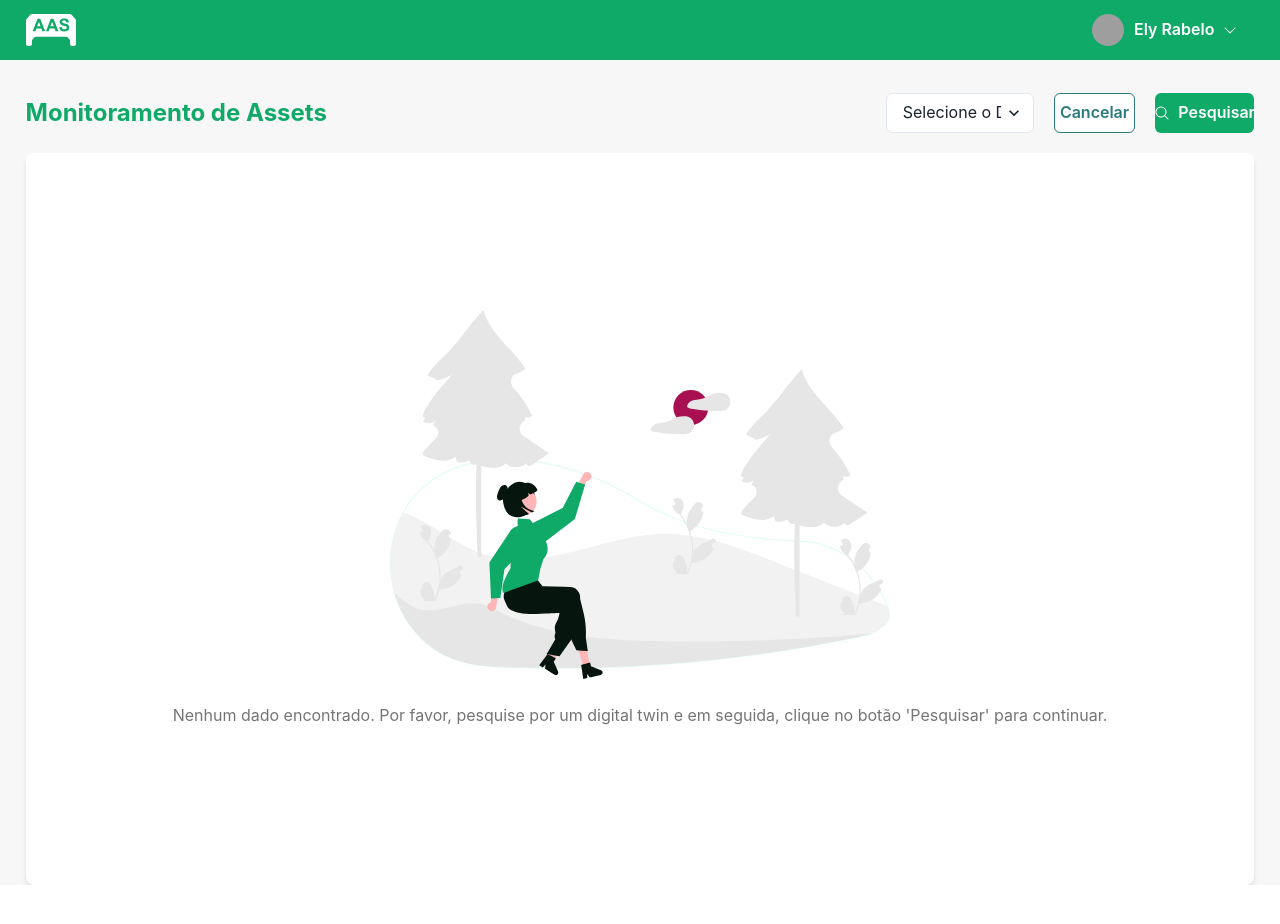
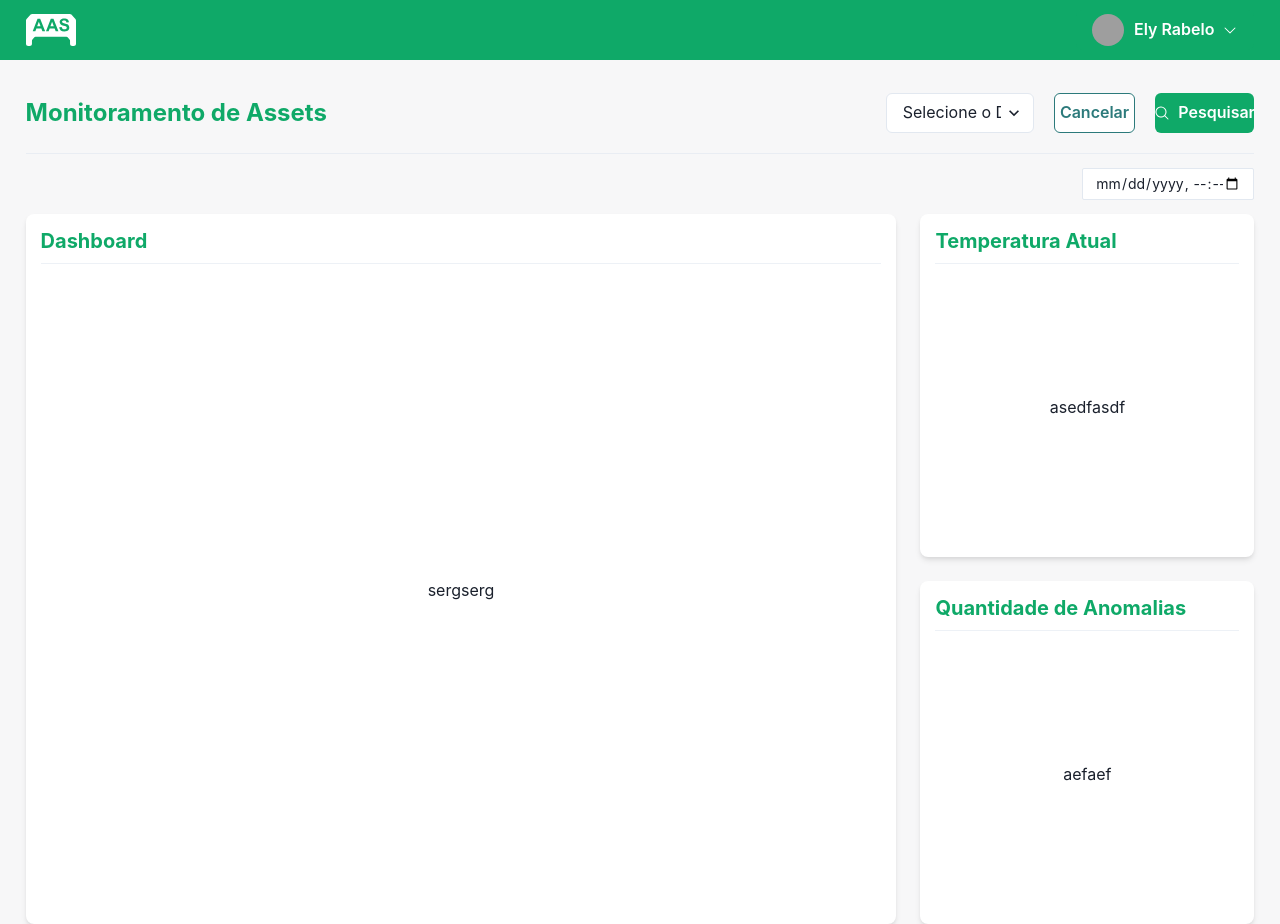
Before and after one commit to TCC-SIS-2024/Monitoring-Dashboard, a React (Vite) app: page / in a window 1280 px wide. Before the commit the page ends 885 px from the top, so only its background shows below. Built offline with nearby package versions, Linux system fonts and the light colour scheme; grey boxes are pictures that could not be loaded.

Commit message:
feat: add dashboard page with the cards

```diff
--- a/src/components/Header/Header.tsx
+++ b/src/components/Header/Header.tsx
@@ -1,7 +1,6 @@
-import { Box, Flex, IconButton, Img, Menu, MenuButton, MenuItem, MenuList } from "@chakra-ui/react"
+import { Box, Flex, Img } from "@chakra-ui/react"
 import logoMiniWhite from '../../assets/logo_mini_white.svg'
 import { UserInfo } from "./UserInfo"
-import { CaretDown } from '@phosphor-icons/react'
 
 export function Header() {
 
--- /dev/null
+++ b/src/components/MainChart/CardData.tsx
@@ -0,0 +1,23 @@
+import { Box, Divider, Flex } from "@chakra-ui/react";
+import { Heading } from '@chakra-ui/react'
+import React from "react";
+
+interface CardDataProps {
+  title: string
+  children: React.ReactNode
+  isCahrt?: boolean
+}
+
+export function CardData({ title, children, isCahrt = false }: CardDataProps) {
+  return (
+    <Box p='15px'boxShadow='md' h='100%' bg='white' borderRadius='8px'>
+      <Heading as='h1' size='md' color='greenPigment.100'>{title}</Heading>
+      <Divider m='10px 0' />
+      <Flex h={isCahrt ? '93%' : '85%'} justifyContent='center' alignItems='center' alignSelf='center' flexDirection='column'>
+        <Box>
+          {children}
+        </Box>
+      </Flex>
+    </Box>
+  )
+}
--- /dev/null
+++ b/src/components/MainChart/MainChart.tsx
@@ -0,0 +1,49 @@
+import { Box, Divider, Flex, Grid, GridItem, Input } from "@chakra-ui/react";
+import { CardData } from "./CardData";
+
+export function MainChart() {
+  return (
+    <>
+      <Divider />
+      <Box w='100%' h='60px'>
+        <Flex alignItems='center' justifyContent='flex-end' h='100%'>
+          <Input bg='white' placeholder='Select Date and Time' w='14%' size='sm' type='datetime-local' />
+        </Flex>
+      </Box>
+      <Box w='100%' h='710px' >
+        <Grid h='100%'
+          templateRows='repeat(2, 1fr)'
+          templateColumns='repeat(7, 1fr)'
+          gap={6}>
+          <GridItem rowSpan={2} colSpan={5}>
+            <CardData isCahrt title='Dashboard'>sergserg</CardData>
+          </GridItem>
+          <GridItem colSpan={2}>
+            <CardData title="Temperatura Atual">asedfasdf</CardData>
+          </GridItem>
+          <GridItem colSpan={2}>
+            <CardData title="Quantidade de Anomalias">aefaef</CardData>
+          </GridItem>
+        </Grid>
+      </Box >
+    </>
+  )
+}
+
+/*
+
+
+<Grid templateAreas={`
+            "chart temperature"
+            "chart anomalies"
+          `}
+          gridTemplateRows={'50% fr 0'}
+          gridTemplateColumns={'70% 1fr'}
+          gap={6}
+          h='100%' templateColumns='repeat(6, 1fr)' >
+          <GridItem area={'chart'} bg='red.500' />
+          <GridItem area={'temperature'} bg='blue.500' />
+          <GridItem area={'anomalies'} bg='green.500' />
+        </Grid>
+
+*/
--- /dev/null
+++ b/src/components/NoDataFound.tsx
@@ -0,0 +1,14 @@
+import { Box, Flex, Img, Text } from "@chakra-ui/react";
+import noDataLogo from '../assets/no_data_logo.svg'
+
+export function NoDataFound() {
+  return (
+    <Box boxShadow='md' bg='white' borderRadius='8px' h='732px' >
+      <Flex gap={6} flexDirection='column' alignItems='center' justify='center' h='100%'>
+        <Img w='500px' src={noDataLogo}></Img>
+        <Text textStyle='justify' color='softgray.100'>Nenhum dado encontrado. Por favor, pesquise por um digital twin
+          e em seguida, clique no botão 'Pesquisar' para continuar.</Text>
+      </Flex>
+    </Box>
+  )
+}
--- /dev/null
+++ b/src/components/SearchInput.tsx
@@ -0,0 +1,40 @@
+import { Box, Button, Flex, Select } from "@chakra-ui/react"
+import { MagnifyingGlass } from "@phosphor-icons/react"
+
+export function SearchInput() {
+
+  const options = [
+    {
+      label: 'AAS1', value: 'AAS1'
+    },
+    {
+      label: 'opc.tcp://0.0.0.0:4840', value: 'opc.tcp://0.0.0.0:4840'
+    },
+    {
+      label: 'AAS3', value: 'AAS3'
+    }
+  ]
+
+  return (
+    <Box width='30%'>
+      <form>
+        <Flex justifyContent='space-between' gap={5} alignItems='center'>
+          <Select bg='white' focusBorderColor="greenPigment.100" placeholder="Selecione o Digital Twin" width='60%'>
+            {options && options.map((opt) => {
+              return (
+                <option key={opt.label} value={opt.value}>{opt.label}</option>
+              )
+            })}
+          </Select>
+          {/* <Input bg='white' focusBorderColor="greenPigment.100" placeholder="Selecione o Digital Twin" width='60%' /> */}
+          <Button bg='white' variant='outline' colorScheme="teal" size='md'>Cancelar</Button>
+          <Button leftIcon={<MagnifyingGlass />} bg='greenPigment.100' color='white' size='md' sx={{
+            "&:hover": {
+              bg: "mediumSeaGreen.100"
+            }
+          }}>Pesquisar</Button>
+        </Flex>
+      </form>
+    </Box>
+  )
+}
--- a/src/contexts/AuthContext.tsx
+++ b/src/contexts/AuthContext.tsx
@@ -17,6 +17,7 @@ export const AuthContext = createContext({} as AuthenticationContextType)
 
 export function AuthProvider({ children }: AuthProviderProps) {
 
+
   const authenticate = useCallback(async (data: Authentication) => {
     const { email, password } = data
     console.log(`authenticating... ${email} ${password}`)
--- a/src/hooks/useAuthentication.tsx
+++ b/src/hooks/useAuthentication.tsx
@@ -2,8 +2,11 @@ import { useContext } from "react";
 import { AuthContext } from "../contexts/AuthContext";
 import { SignInForm } from "../types/authentication";
 import { useMutation } from "@tanstack/react-query";
+import { useNavigate } from "react-router-dom";
 
 export function useAuthentication() {
+
+  const navigate = useNavigate()
 
   const { authenticate } = useContext(AuthContext)
 
@@ -14,6 +17,7 @@ export function useAuthentication() {
   async function handleSignIn(data: SignInForm) {
     try {
       await signIn(data)
+      navigate('/')
     } catch (error) {
       console.error(error)
     }
--- a/src/pages/app/dashboard/dashboard.tsx
+++ b/src/pages/app/dashboard/dashboard.tsx
@@ -1,20 +1,9 @@
-import { Box, Button, Flex, Img, Input, Select, Text } from "@chakra-ui/react"
-import noDataLogo from '../../../assets/no_data_logo.svg'
-import { MagnifyingGlass } from "@phosphor-icons/react"
+import { Box, Flex, Text } from "@chakra-ui/react"
+import { NoDataFound } from "../../../components/NoDataFound"
+import { SearchInput } from "../../../components/SearchInput"
+import { MainChart } from "../../../components/MainChart/MainChart"
 
 export function Dahsboard() {
-
-  const options = [
-    {
-      label: 'AAS1', value: 'AAS1'
-    },
-    {
-      label: 'opc.tcp://0.0.0.0:4840', value: 'opc.tcp://0.0.0.0:4840'
-    },
-    {
-      label: 'AAS3', value: 'AAS3'
-    }
-  ]
 
   return (
     <>
@@ -22,35 +11,11 @@ export function Dahsboard() {
         <Box h='80px'>
           <Flex justifyContent='space-between' alignItems='center' h='100%'>
             <Text fontSize='2xl' as='b' color='greenPigment.100'>Monitoramento de Assets</Text>
-            <Box width='30%'>
-              <form>
-                <Flex justifyContent='space-between' gap={5} alignItems='center'>
-                  <Select bg='white' focusBorderColor="greenPigment.100" placeholder="Selecione o Digital Twin" width='60%'>
-                    {options && options.map((opt) => {
-                      return (
-                        <option value={opt.value}>{opt.label}</option>
-                      )
-                    })}
-                  </Select>
-                  {/* <Input bg='white' focusBorderColor="greenPigment.100" placeholder="Selecione o Digital Twin" width='60%' /> */}
-                  <Button bg='white' variant='outline' colorScheme="teal" size='md'>Cancelar</Button>
-                  <Button leftIcon={<MagnifyingGlass />} bg='greenPigment.100' color='white' size='md' sx={{
-                    "&:hover": {
-                      bg: "mediumSeaGreen.100"
-                    }
-                  }}>Pesquisar</Button>
-                </Flex>
-              </form>
-            </Box>
+            <SearchInput />
           </Flex>
         </Box>
-        <Box boxShadow='md' bg='white' borderRadius='8px' h='732px' >
-          <Flex gap={6} flexDirection='column' alignItems='center' justify='center' h='100%'>
-            <Img w='500px' src={noDataLogo}></Img>
-            <Text textStyle='justify' color='softgray.100'>Nenhum dado encontrado. Por favor, pesquise por um digital twin
-              e em seguida, clique no botão 'Pesquisar' para continuar.</Text>
-          </Flex>
-        </Box>
+        {/* <NoDataFound /> */}
+        <MainChart />
       </Box>
     </>
   )
--- a/src/styles/default.ts
+++ b/src/styles/default.ts
@@ -67,6 +67,7 @@ export const colors = {
     100: '#B8FADD',
   },
   softgray: {
+    50: '#e6e6e6',
     100: '#757575'
   }
 } as const
```
